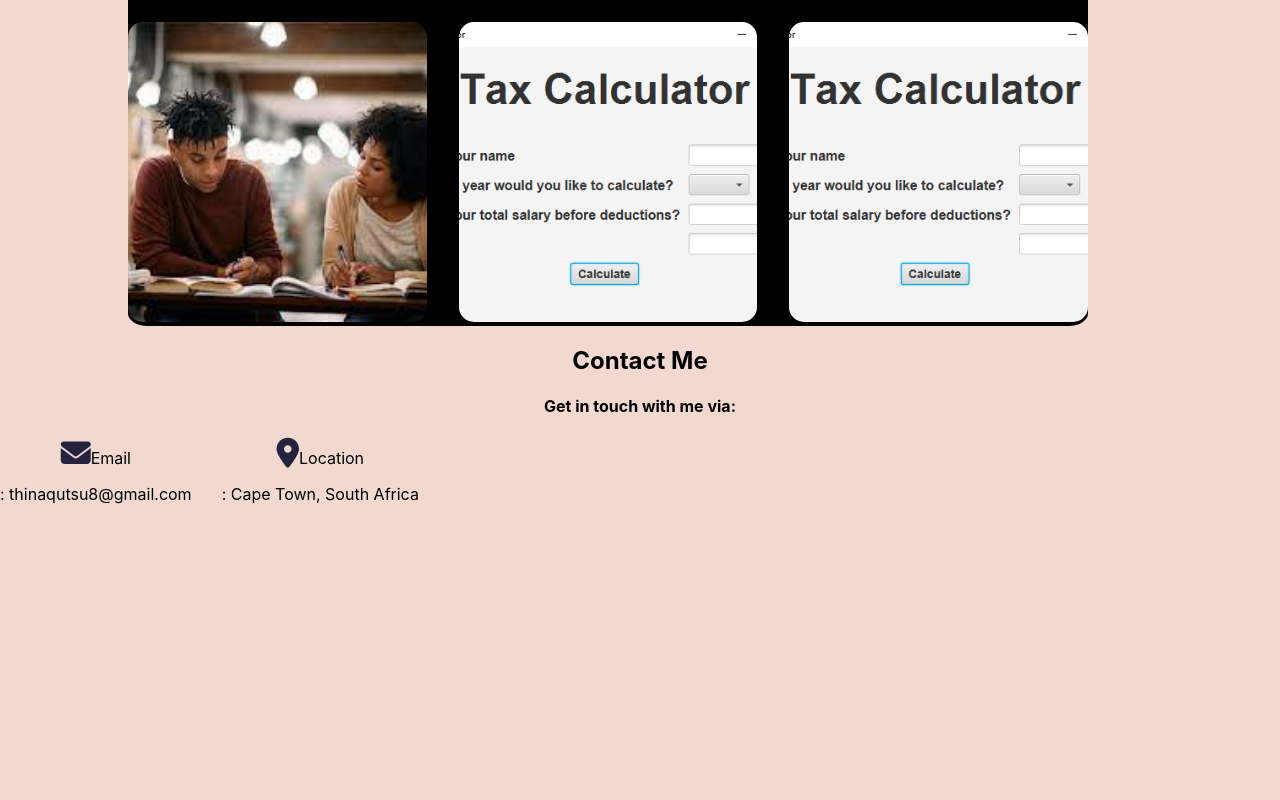
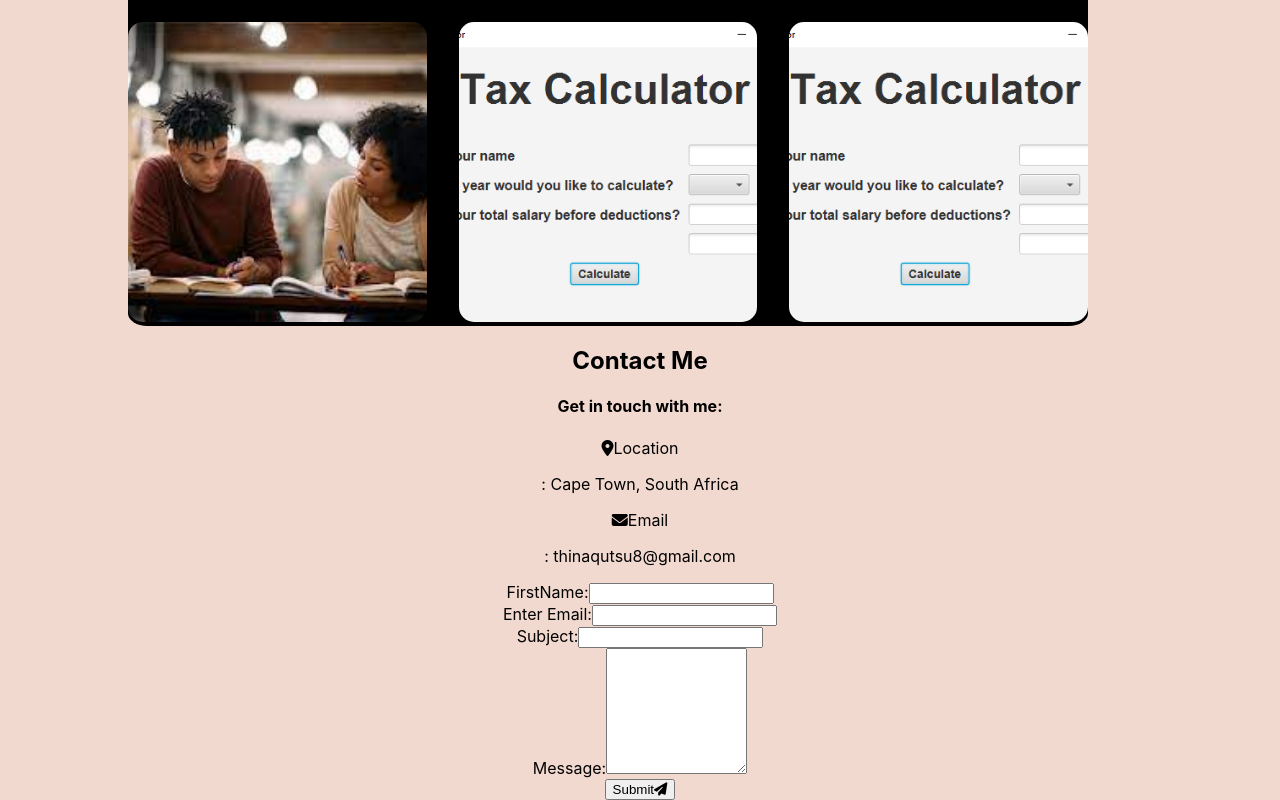
Before and after one commit to Tinaqutsu/tina, a React (Create React App) app: page / in a window 1280 px wide. Shown: the part 3294-4094 px from the top of the page. Before the commit the page ends 3814 px from the top, so only its background shows below. Built offline with nearby package versions, Linux system fonts and the light colour scheme.

Commit message:
modified

```diff
--- a/src/Components/Contacts/Contacts.js
+++ b/src/Components/Contacts/Contacts.js
@@ -1,38 +1,62 @@
 import React from 'react'
-import './Contacts.css';
+import './Contacts.css'
 
 function Contacts() {
   return (
-    <div className='contacts' >
+    <div className='Contact-page'>
         <h2>Contact Me</h2>
-        <h4>Get in touch with me via: </h4>
-        <div className='icons'>
-        <div class="contact-item">
-                                <div class="icon">
-                                    <i class="fas fa-envelope"></i>
+        <h4>Get in touch with me:</h4>
+
+        <div className="contact-info">
+            <div className="contact-item">
+                                <div className="icon">
+                                    <i className="fas fa-map-marker-alt"></i>
+                                    <span>Location</span>
+                                </div>
+                                <p>
+                                    <span>: Cape Town, South Africa</span>
+                                </p>
+                            </div>
+                            <div className="contact-item">
+                                <div className="icon">
+                                    <i className="fas fa-envelope"></i>
                                     <span>Email</span>
                                 </div>
                                 <p>
                                     <span>: thinaqutsu8@gmail.com</span>
                                 </p>
+                            </div>
+                            <div className="right-contact">
+    <form action="" className="contact-form">
+        <div className="input-control">
+            <label htmlFor="name">FirstName:</label>
+            <input type="text" id="name" required name="name" />
         </div>
+        <div className="input-control">
+            <label htmlFor="email">Enter Email:</label>
+            <input type="email" id="email" required name="email" />
+        </div>
+        <div className="input-control">
+            <label htmlFor="subject">Subject:</label>
+            <input type="text" id="subject" required name="subject" />
+        </div>
+        <div className="input-control">
+            <label htmlFor="message">Message:</label>
+            <textarea id="message" name="message" cols="15" rows="8"></textarea>
+        </div>
+        <div className="submit-btn">
+            <button type="submit" className="main-btn">
+                <span className="btn-text">Submit</span>
+                <span className="btn-icon"><i className="fas fa-paper-plane"></i></span>
+            </button>
+        </div>
+    </form>
+</div>
 
-        <div class="contact-item">
-                                <div class="icon">
-                                    <i class="fas fa-map-marker-alt"></i>
-                                    <span>Location</span>
-                                </div>
-                                <p>
-                                    <span>: Cape Town, South Africa</span>
-                                </p>
-        </div>
-        </div>
 
-              <div className='form'>
+    </div>
+    </div>
+  )
+}
 
-              </div>
-    </div>
-  );
-};
-
-export default Contacts;
+export default Contacts
```
